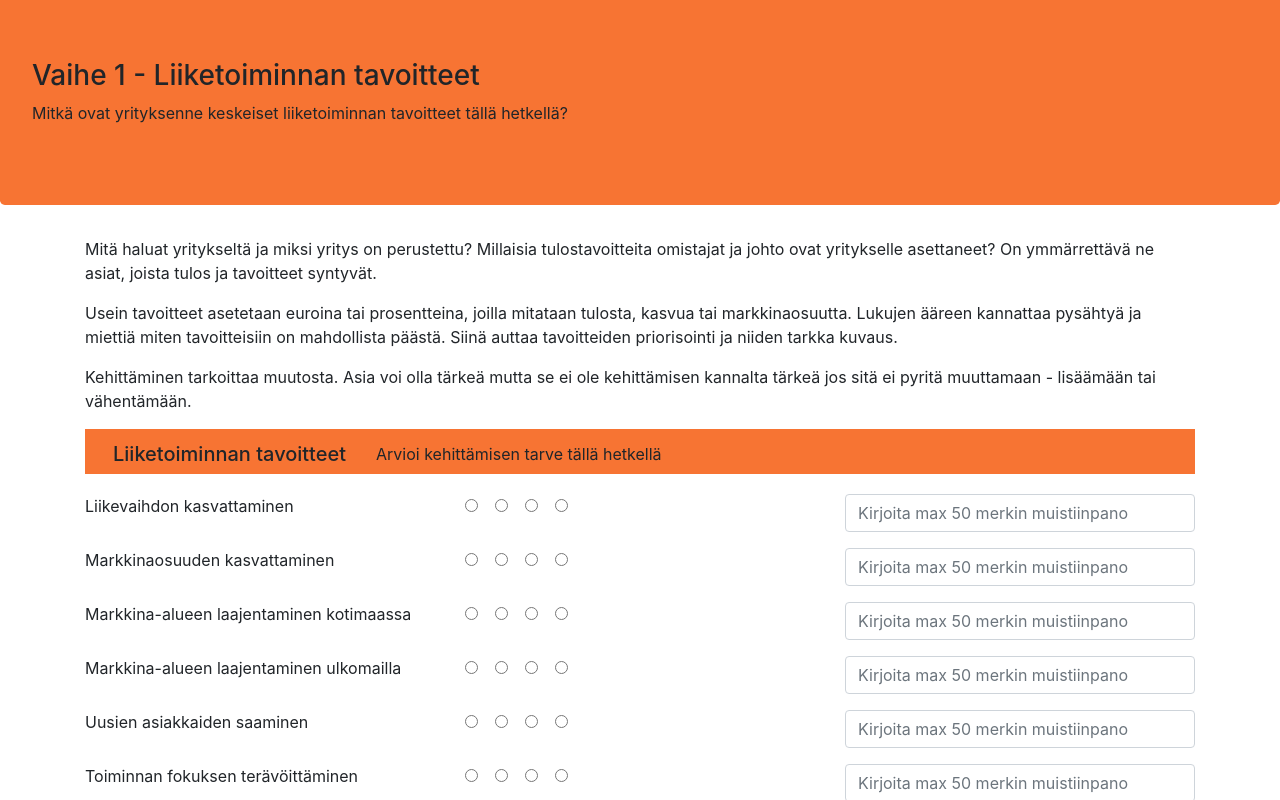
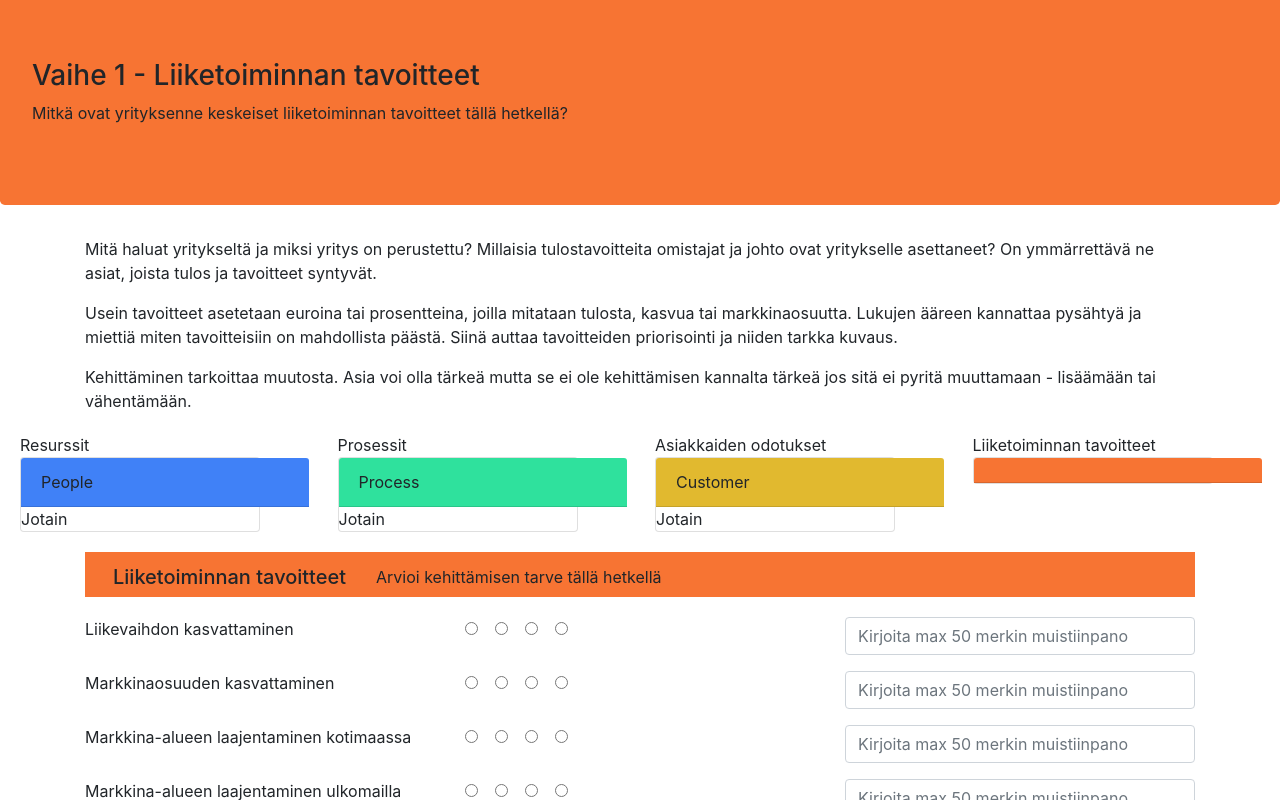
Before and after one commit to MarkoTammi/strategiakartta, a React (Create React App) app in the folder strategiakartta/: page / in a window 1280 px wide. Both pictures are taken after a click on the button "Suunnittele oma strategiakartta ilmaiseksi". Shown: the top 800 px of the page. Built offline with nearby package versions, Linux system fonts and the light colour scheme.

Commit message:
Version 20210525

```diff
--- a/strategiakartta/src/App.js
+++ b/strategiakartta/src/App.js
@@ -31,7 +31,8 @@ const App = () => {
   const [pageName, setPageName] = useState(flowControl[version][0])
 
   // [Map]
-  const [answers, setAnswers] = useState([])
+  const t = Array(11).fill({})
+  const [answers, setAnswers] = useState(t)
 
 
   // End of State definitions
@@ -64,15 +65,18 @@ const App = () => {
   }
 
   // Event handler to record and update the Map radio button and short notice answers
-  const handlerAnswer = (e, questionId) => {
+  const handlerAnswer = (e, question) => {
     const shortTxt = e.target.value
-    const obj = []
-    obj.push([{ id : questionId, note : shortTxt }])
-    console.log('handlerAnswer obj - ' + obj[0])
-   // const test = [version.pageName.[{Id : questionId, short : shortTxt}]
-
-/*     const newTxt = [version][pageName][questionId][shortTxt] */
-    //setAnswers( ...answers, obj)
+    let answer = [...answers]
+    let ans = {...answers[parseInt(question.id)]}
+    ans.note = shortTxt
+    ans.id = question.id
+    ans.q = question.q
+    console.log("ans - " + ans)
+    answer[parseInt(question.id)] = ans
+    setAnswers(answer)
+    //console.log(answer[0][note])
+    //setAnswers([parseInt(question.id)].{ id : question.id, q : question.q , note : shortTxt })
   }
 
 
--- a/strategiakartta/src/components/MapPage.js
+++ b/strategiakartta/src/components/MapPage.js
@@ -1,11 +1,12 @@
-// Kehityskartta Phase 1 component
+// Kehityskartta phase component
 
 
-import React, {useLayoutEffect} from "react"
+import React, { useLayoutEffect } from "react"
 
 // components
 import HeroElement from "./HeroElement"
 import QuestionTable from "./QuestionTable"
+import Selected from "./Selected"
 
 // Bootstrap component
 import Container from "react-bootstrap/Container"
@@ -19,9 +20,21 @@ import buttonTxt from "../txtFiles/buttonTxt"
 
 
 
-
 const mapTarget = (props) => {
 
+
+    const displaySelected = () => {
+        if (props.pageName === "MapCustomer" ||
+            props.pageName === "MapProcess" || props.pageName === "MapResources") {
+            return (
+                <Selected
+                    version={props.version}
+                    pageName={props.pageName}
+                    answers={props.answers}
+                />
+            )
+        }
+    }
 
     return (
         <div>
@@ -35,14 +48,21 @@ const mapTarget = (props) => {
 
                 <p>{mapPageTxt[props.version][props.pageName][1003]}</p>
                 <p>{mapPageTxt[props.version][props.pageName][1004]}</p>
-                <p>{mapPageTxt[props.version][props.pageName] [1005]}</p>
-
+                <p>{mapPageTxt[props.version][props.pageName][1005]}</p>
+            </Container>
+            {/* {displaySelected()} */}
+            <Selected
+                    version={props.version}
+                    pageName={props.pageName}
+                    answers={props.answers}
+                />
+            <Container>
                 <QuestionTable
                     version={props.version}
                     pageName={props.pageName}
                     answers={props.answers}
                     handlerAnswer={props.handlerAnswer}
-                    />
+                />
 
                 <Row className="justify-content-md-center">
                     <Col xs>
--- a/strategiakartta/src/components/QuestionTable.js
+++ b/strategiakartta/src/components/QuestionTable.js
@@ -68,7 +68,7 @@ const QuestionTable = (props) => {
                         <Form>
                             <div className="form-group">
                                 {/* <input onChange={(e) => props.handlerAnswer(e, question.id)} value={props.answer[props.versio][props.pageName][question.id][shortTxt]} type="text" className="form-control" placeholder="Kirjoita max 50 merkin muistiinpano" /> */}
-                                <input onChange={(e) => props.handlerAnswer(e, question.id)} type="text" className="form-control" placeholder="Kirjoita max 50 merkin muistiinpano" />
+                                <input onChange={(e) => props.handlerAnswer(e, question)} type="text" className="form-control" placeholder="Kirjoita max 50 merkin muistiinpano" />
 
                             </div>
                         </Form>
--- /dev/null
+++ b/strategiakartta/src/components/Selected.js
@@ -0,0 +1,63 @@
+// Component to show what has been selected
+
+import React, { useLayoutEffect } from "react"
+
+// components
+
+
+// Bootstrap component
+import Row from "react-bootstrap/Row"
+import Col from "react-bootstrap/Col"
+import Card from "react-bootstrap/Card"
+import ListGroup from "react-bootstrap/ListGroup"
+import Container from "react-bootstrap/Container"
+
+// text files
+import mapPageTxt from "../txtFiles/mapPageTxt"
+
+// color
+import color from "../services/color"
+
+
+const selected = (props) => {
+
+
+    return (
+        <div style={{ margin: '20px' }}>
+            <Row>
+            <Col>Resurssit</Col>
+                <Col>Prosessit</Col>
+                <Col>Asiakkaiden odotukset</Col>
+                <Col>Liiketoiminnan tavoitteet</Col>
+            </Row>
+            <Row>
+                <Col>
+                    <Card style={{ width: '15rem' }}>
+                        <Card.Header style={{ width: '18rem', backgroundColor: color.MapResources }}>People</Card.Header>
+                        <Card.Text>Jotain</Card.Text>
+                    </Card>
+                </Col>
+                <Col>
+                    <Card style={{ width: '15rem' }}>
+                        <Card.Header style={{ width: '18rem', backgroundColor: color.MapProcess }}>Process</Card.Header>
+                        <Card.Text>Jotain</Card.Text>
+                    </Card>
+                </Col>
+                <Col>
+                    <Card style={{ width: '15rem' }}>
+                        <Card.Header style={{ width: '18rem', backgroundColor: color.MapCustomer }}>Customer</Card.Header>
+                        <Card.Text>Jotain</Card.Text>
+                    </Card>
+                </Col>
+                <Col>
+                    <Card style={{ width: '15rem' }}>
+                        <Card.Header style={{ width: '18rem', backgroundColor: color.MapTarget }}>{props.answers[0].q}</Card.Header>
+                        <Card.Text>{props.answers[0].note}</Card.Text>
+                    </Card>
+                </Col>
+            </Row>
+        </div>
+    )
+}
+
+export default selected
--- a/strategiakartta/src/index.css
+++ b/strategiakartta/src/index.css
@@ -5,6 +5,7 @@ body {
     sans-serif;
   -webkit-font-smoothing: antialiased;
   -moz-osx-font-smoothing: grayscale;
+  min-width: 1200px;
 }
 
 code {
--- a/strategiakartta/src/txtFiles/mapOptionsTxt.js
+++ b/strategiakartta/src/txtFiles/mapOptionsTxt.js
@@ -12,50 +12,62 @@ const QuestionOptionsTxt = {
             {
                 id: "00",
                 q: "Liikevaihdon kasvattaminen",
+                note : ""
             },
             {
                 id: "01",
                 q: "Markkinaosuuden kasvattaminen",
+                note : ""
             },
             {
                 id: "02",
                 q: "Markkina-alueen laajentaminen kotimaassa",
+                note : ""
             },
             {
                 id: "03",
                 q: "Markkina-alueen laajentaminen ulkomailla",
+                note : ""
             },
             {
                 id: "04",
                 q: "Uusien asiakkaiden saaminen",
+                note : ""
             },
             {
                 id: "05",
                 q: "Toiminnan fokuksen terävöittäminen",
+                note : ""
             },
             {
                 id: "06",
                 q: "Uuden tuotteen tai palvelun julkistus",
+                note : ""
             },
             {
                 id: "07",
                 q: "Yrityksen omistusjärjestelyt",
+                note : ""
             },
             {
                 id: "08",
                 q: "Toiminnan supistaminen",
+                note : ""
             },
             {
                 id: "09",
                 q: "Toiminnan ulkoistaminen",
+                note : ""
             },
             {
                 id: "10",
                 q: "Oman työllisyyden turmaaminen",
+                note : ""
             },
             {
                 id: "11",
                 q: "Muu, mikä?",
+                note : ""
             }
         ],
         MapCustomer: [
```
